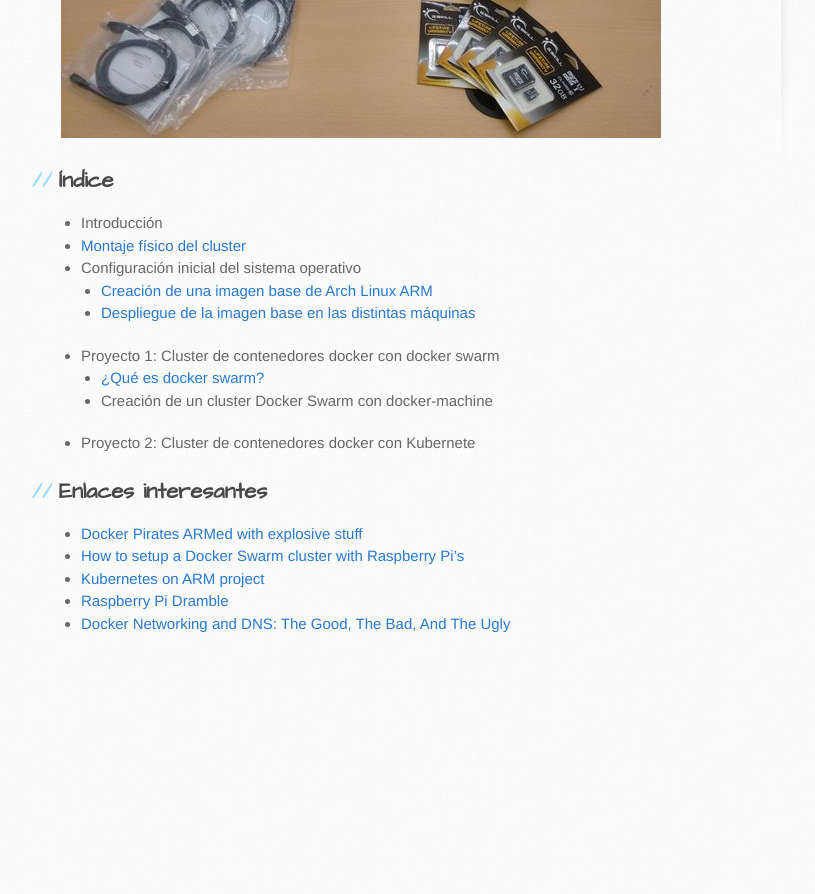
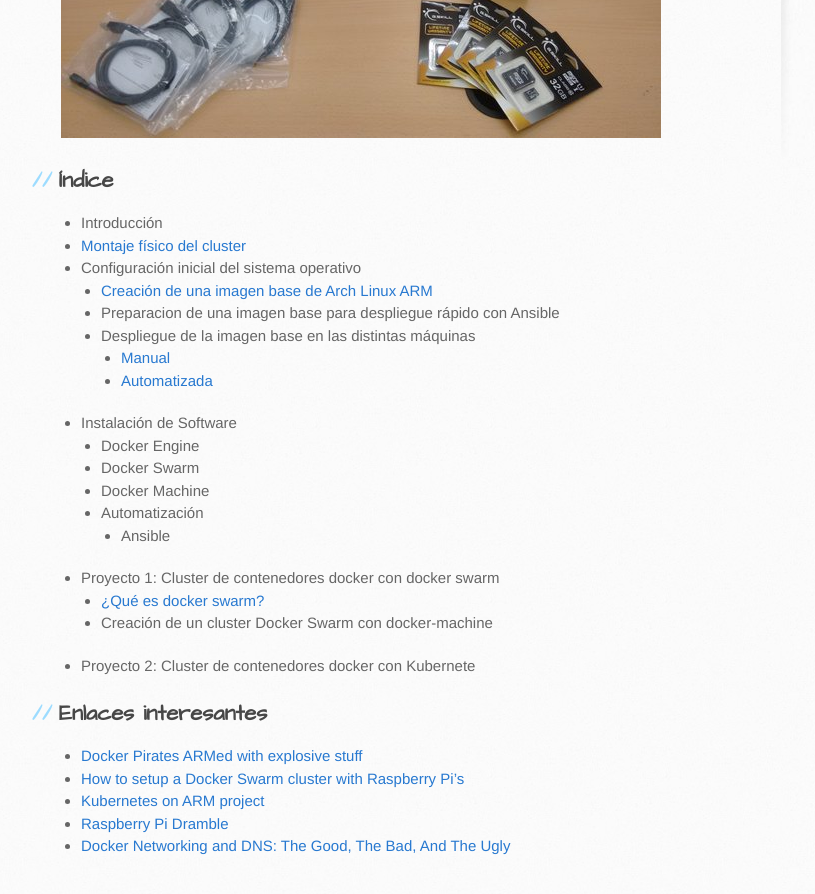
Before and after one commit to dpalomar/cluster_raspberrypi, a Jekyll site: the page built from index.md, in a window 1280 px wide and 900 px high, scrolled down 574 px. Shown: the top 894 px of the window, without its empty margins (109-924 px from the left). Built offline with Jekyll 4.4.1, drawn with Linux system fonts in a browser that asks for light colours; before the commit the page ends 1252 px from its top, so only the background shows below that.

Commit message:
Apartados

```diff
--- a/index.md
+++ b/index.md
@@ -13,8 +13,19 @@ En esta página web vamos a documentar los procesos que vayamos realizando en la
 * Introducción
 * [Montaje físico del cluster](hardware)
 * Configuración inicial del sistema operativo
-    * [Creación de una imagen base de Arch Linux ARM](imagen_base)
-    * [Despliegue de la imagen base en las distintas máquinas](instalacion)
+  * [Creación de una imagen base de Arch Linux ARM](imagen_base)
+  * Preparacion de una imagen base para despliegue rápido con Ansible
+  * Despliegue de la imagen base en las distintas máquinas
+    * [Manual](instalacion)
+    * [Automatizada](script)
+
+* Instalación de Software
+  * Docker Engine
+  * Docker Swarm
+  * Docker Machine
+  * Automatización
+    * Ansible
+
 * Proyecto 1: Cluster de contenedores docker con docker swarm
 	* [¿Qué es docker swarm?](swarm)
 	* Creación de un cluster Docker Swarm con docker-machine
```
